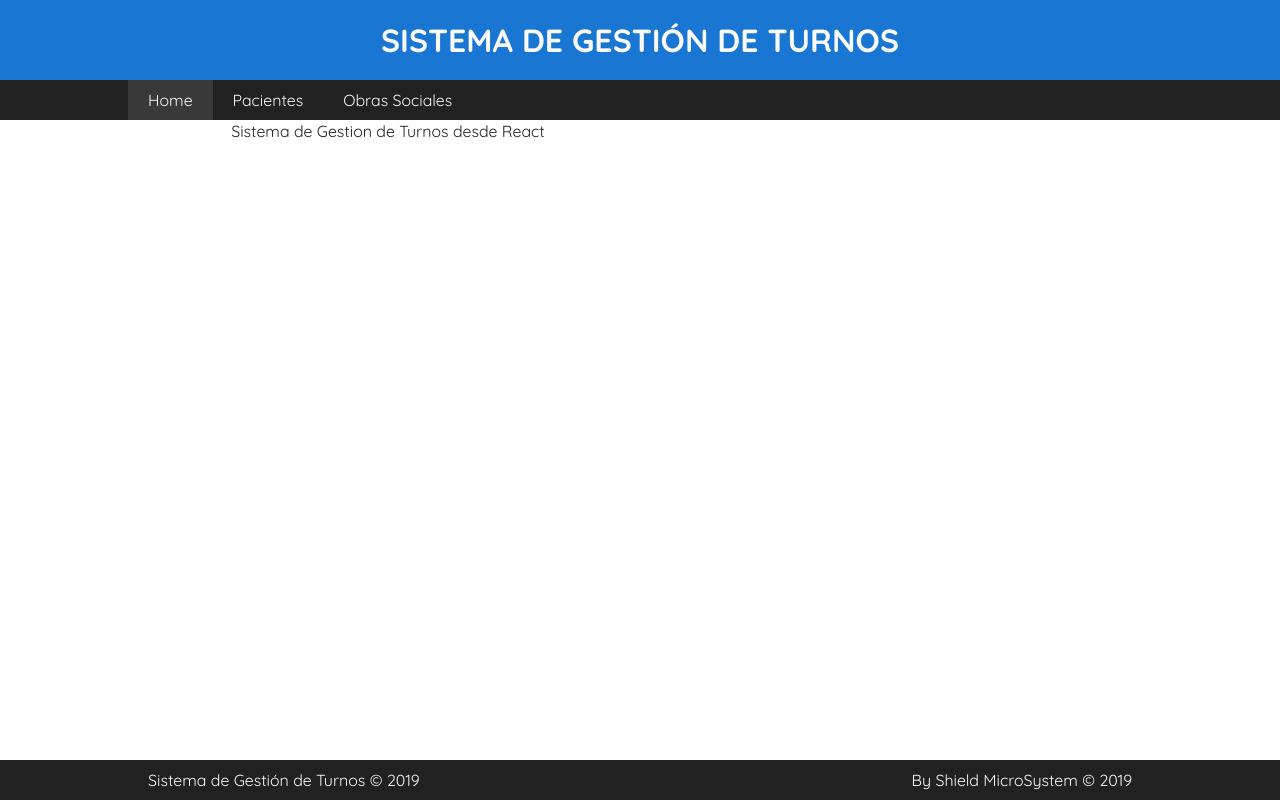
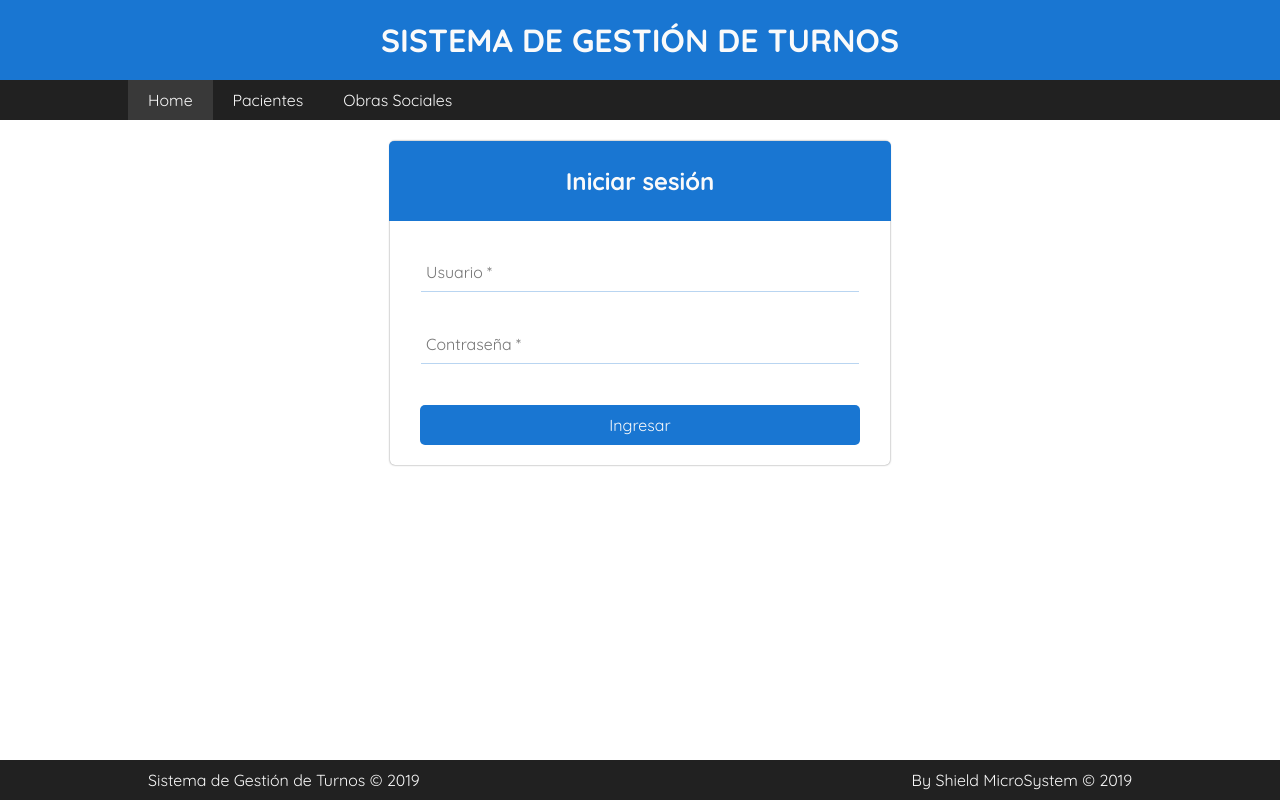
Before and after one commit to mrcrawled/GestionDeTurno, a React (Create React App) app in the folder client/: page / in a window 1280 px wide. Built offline with nearby package versions, Linux system fonts and the light colour scheme.

Commit message:
Login: preparacion de formulario

```diff
--- a/client/src/App.jsx
+++ b/client/src/App.jsx
@@ -14,6 +14,8 @@ import ObraSocial from './Components/ObraSocial/ObraSocial';
 import ObraSocialForm from './Components/ObraSocial/ObraSocialForm';
 import ObraSocialInfo from './Components/ObraSocial/ObraSocialInfo';
 
+import Login from './Components/Login/Login';
+
 
 const NotFound = ({ location }) => (
   <h1>Ha ocurido un problema. No se encuentra la página solicitada: {location.pathname} </h1>
@@ -29,7 +31,7 @@ class App extends Component {
           <NavBar />
           <div className="container" id="Main">
             <Switch>
-              <Route exact path="/" component={Home} />
+              <Route exact path="/" component={Login} />
               <Route exact path="/pacientes" component={Paciente} />
               <Route exact path="/pacientes/new" component={PacienteForm} />
               <Route exact path="/pacientes/:id" component={PacienteInfo} />
@@ -38,6 +40,7 @@ class App extends Component {
               <Route exact path="/obras_sociales/new" component={ObraSocialForm} />
               <Route exact path="/obras_sociales/edit/:id" component={ObraSocialForm} />
               <Route exact path="/obras_sociales/:id" component={ObraSocialInfo} />
+              <Route exact path="/obras_sociales/edit/:id" component={ObraSocialForm} />
               <Route component={NotFound} />
             </Switch>
           </div>
--- a/client/src/Components/Formulario/Input.jsx
+++ b/client/src/Components/Formulario/Input.jsx
@@ -15,7 +15,7 @@ class Input extends Component {
                     onChange={this.props.onChange}
                     placeholder={this.props.extra ? this.props.extra : ""}
                     required
-                    type="text"
+                    type={typeof this.props.type !== 'undefined' ? this.props.type : 'text'}
                 />
                 <label htmlFor={this.props.id}>{this.props.placeholder}</label>
             </div>
--- /dev/null
+++ b/client/src/Components/Login/Login.jsx
@@ -0,0 +1,41 @@
+import React, { Component } from 'react';
+// import axios from 'axios';
+import Input from '../Formulario/Input'
+
+class Login extends Component {
+    constructor(props) {
+        super(props);
+        this.state = {
+            nombre: '',
+            descripcion: '',
+        };
+    }
+
+    render() {
+        return (
+            <form onSubmit={this.agregarObraSocial} className="formulario">
+                <div className="form-header">
+                    Iniciar sesión
+                </div>
+                <div className="form-body">
+                    <Input
+                        id="username"
+                        name="username"
+                        onChange={this.handleChange}
+                        placeholder="Usuario *"
+                    />
+                    <Input
+                        id="password"
+                        name="password"
+                        onChange={this.handleChange}
+                        placeholder="Contraseña *"
+                        type="password"
+                    />
+                    <button type="submit" className="btn">Ingresar</button>
+                </div>
+            </form>
+        )
+    }
+}
+
+export default Login;
--- a/client/src/Components/ObraSocial/ObraSocialForm.jsx
+++ b/client/src/Components/ObraSocial/ObraSocialForm.jsx
@@ -20,7 +20,7 @@ class ObraSocialForm extends Component {
                 nombre: this.state.nombre,
                 descripcion: this.state.descripcion
             });
-            if (res.data.status === "OK") {
+            if(res.data.status === "OK"){
                 history.push(res.data.id_obra_social);
             }
         } catch (error) {
```
